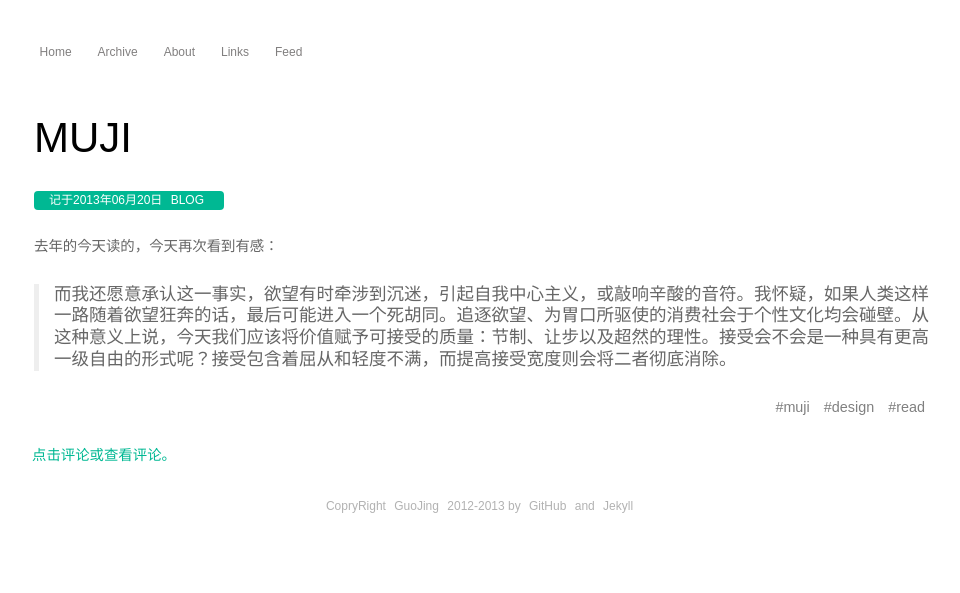
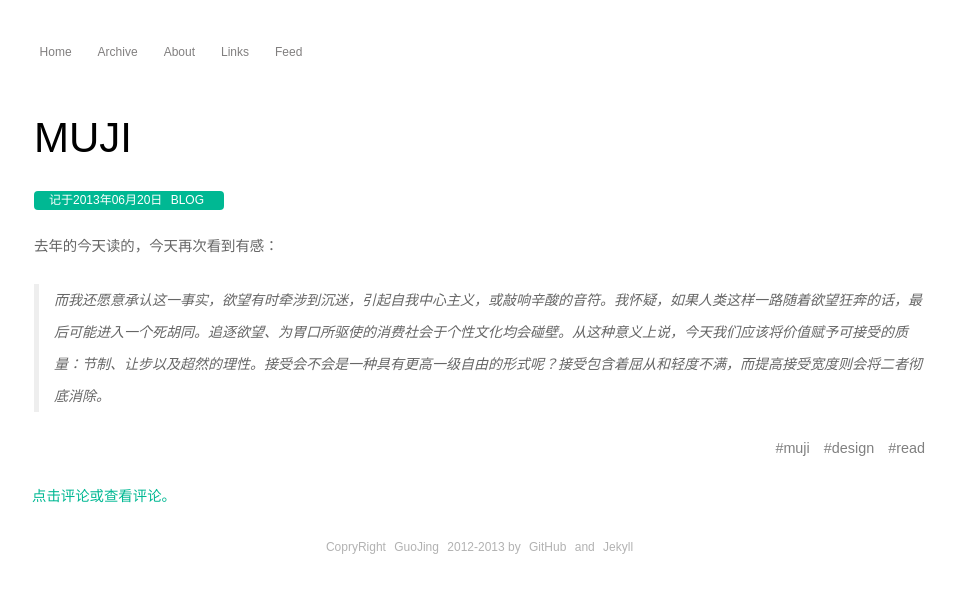
Before and after one commit to zwitzwit/guojing.github.com, a Jekyll site: the page built from _posts/blog/2013-06-20-muji.md, in a window 1280 px wide. Shown: the top 593 px of the page, without its empty margins (158-1118 px from the left). Built offline with Jekyll 4.4.1, drawn with Linux system fonts in a browser that asks for light colours; Markdown is read by kramdown in place of the engine named in the settings.

Commit message:
fix blockquote

```diff
--- a/style/style.css
+++ b/style/style.css
@@ -9,9 +9,10 @@
 .banner {margin:35px auto; margin-bottom: 20px; width: 71%}
 
 .title {font-size:3.5em;}
-.content {font-size:1.2em; line-height: 2.3em}
+.content, blockquote{font-size:1.2em; line-height: 2.3em}
 .content p{margin-bottom: 20px;}
 .content img{margin:0px auto;display:block;margin-top: 10px; margin-bottom: 20px; padding:3px;}
+blockquote p {font-size:1.2em; font-weight:normal; line-height: 2.3em; font-size:14px; font-style:italic;}
 
 .title, .date, .content {margin-bottom:20px}
 .more .title {font-size:1.2em;}
```
